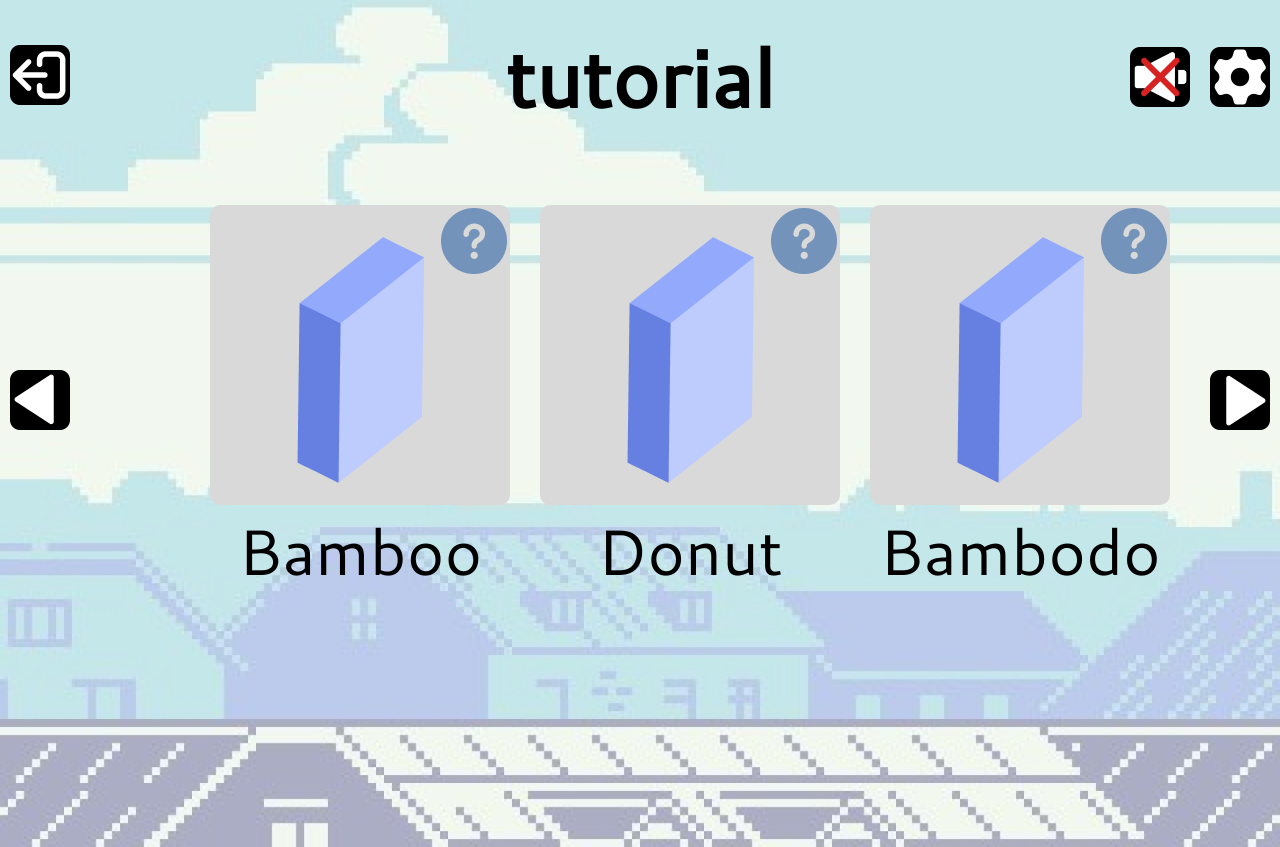
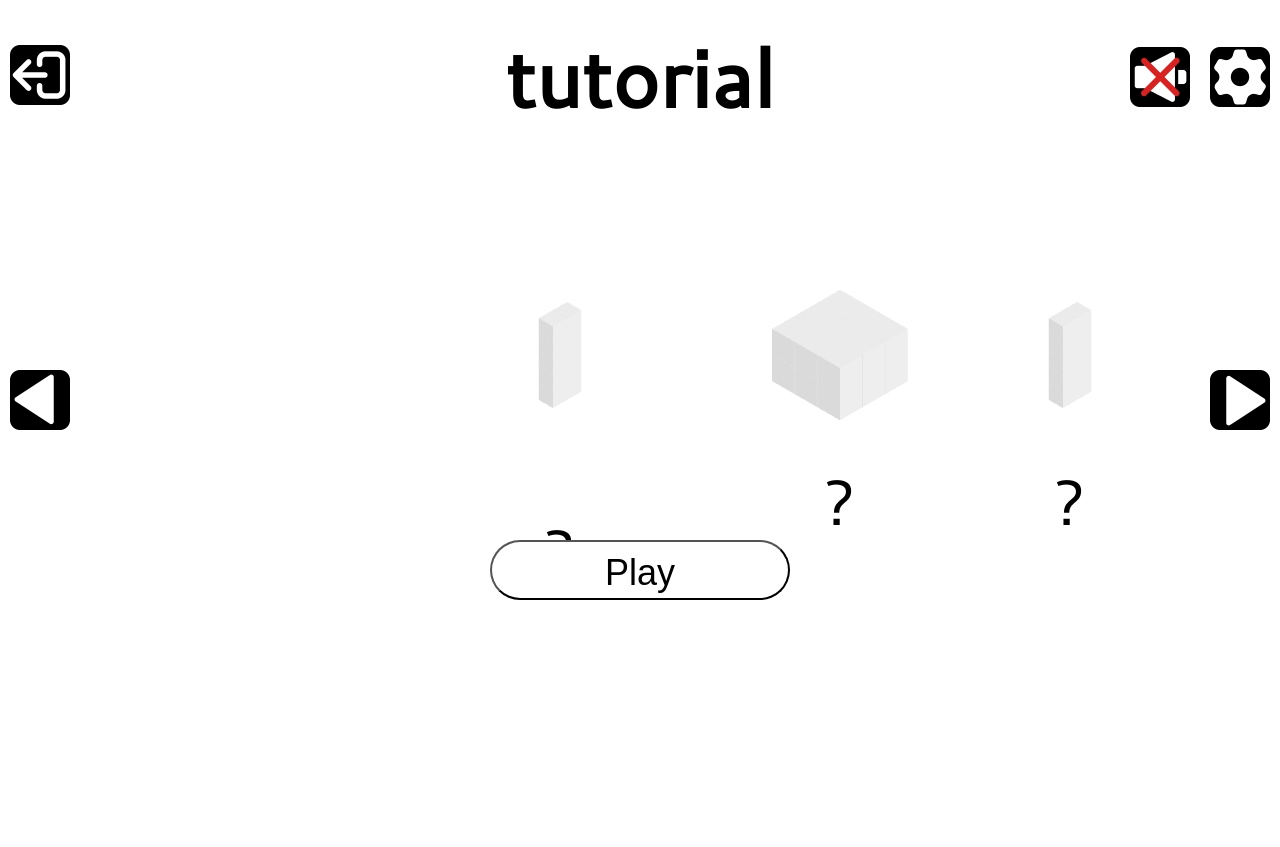
Before and after one commit to suhjuho/nemonemo, a React (Vite) app: page / in a window 1280 px wide. Both pictures are taken after a click on the picture 145 px from the left and 309 px from the top of the page. After the commit the page ends 800 px from the top, so only its background shows below. Built offline with nearby package versions, Linux system fonts and the light colour scheme.

Commit message:
Feat: add puzzle preview in carousel

```diff
--- a/src/components/GameSelectPage/GameSelectPage.jsx
+++ b/src/components/GameSelectPage/GameSelectPage.jsx
@@ -1,3 +1,6 @@
+import { Canvas } from "@react-three/fiber";
+import { OrbitControls, OrthographicCamera } from "@react-three/drei";
+
 import { useState, useEffect } from "react";
 
 import styled from "styled-components";
@@ -9,8 +12,9 @@ import { useAnswerStore } from "../../store/store";
 import usePuzzlesStore from "../../store/puzzle";
 import usePuzzlesIndexStore from "../../store/solve";
 
-import Unsolved from "../../assets/puzzle/unsolved.png";
-import Wallpaper from "../../assets/wallpaper.png";
+import getDefaultPuzzle from "../../utils/getDefaultPuzzle";
+import convertCoordinate from "../../utils/convertCoordinate";
+
 import Back from "../../assets/icon/back.png";
 import Next from "../../assets/icon/next.png";
 
@@ -22,13 +26,6 @@ const Stage = styled.div`
 const Icon = styled.img`
   width: 60px;
   margin: 0px 10px;
-`;
-
-const StageBackgroundImg = styled.img`
-  position: absolute;
-  width: 100vw;
-  z-index: -10;
-  opacity: 40%;
 `;
 
 const Puzzles = styled.div`
@@ -47,13 +44,40 @@ const Puzzle = styled.div`
   width: 300px;
 `;
 
-const PuzzleImg = styled.img`
-  width: 300px;
-  border-radius: 10px;
+const PuzzleLabel = styled.div`
+  font-size: 64px;
 `;
 
-const PuzzleLabel = styled.div`
-  font-size: 64px;
+const PuzzlePreview = styled.div`
+  position: relative;
+  width: 200px;
+  height: 200px;
+  border-radius: 30px;
+  ${({ idx }) =>
+    idx === 0 &&
+    `
+    width: 300px;
+    height: 300px;
+  `}
+`;
+
+const PlayButton = styled.div`
+  position: absolute;
+  bottom: 25vh;
+  width: 100vw;
+  display: flex;
+  justify-content: center;
+
+  .play-button {
+    width: 300px;
+    height: 60px;
+    border-radius: 30px;
+    background-color: #ffffff;
+    text-align: center;
+    line-height: 60px;
+    font-size: 36px;
+    box-shadow: #000000;
+  }
 `;
 
 function GameSelectPage() {
@@ -78,6 +102,7 @@ function GameSelectPage() {
   }, []);
 
   const handleIndexIncrease = () => {
+    console.log(currentIndex, allPuzzles.length);
     if (allPuzzles.length > currentIndex) {
       setCurrentIndex(currentIndex + 1);
     }
@@ -92,32 +117,113 @@ function GameSelectPage() {
   return (
     <Stage>
       <GameStageHeader type="select" difficulty={difficulty} />
-      <StageBackgroundImg src={Wallpaper} alt="wallpaper" />
-
       <Puzzles>
         <Icon src={Back} onClick={handleIndexDecrease} />
         {[-2, -1, 0, 1, 2].map((idx) => {
           const currentPuzzle = puzzles[difficulty][currentIndex + idx];
 
           return currentPuzzle ? (
-            <Puzzle key={currentPuzzle.title}>
-              <PuzzleImg
-                src={Unsolved}
-                alt="UnsolvedPuzzle"
-                onClick={() => {
-                  puzzlesIndex[difficulty] = currentIndex + idx;
-                  setPuzzlesIndex(puzzlesIndex);
-                  navigate(`/puzzles/${difficulty}/${currentIndex + idx}`);
-                }}
-              />
-              <PuzzleLabel>{currentPuzzle.title}</PuzzleLabel>
+            <Puzzle key={currentPuzzle.title + currentPuzzle.size}>
+              <PuzzlePreview idx={idx}>
+                {currentPuzzle.isSolved ? (
+                  <Canvas
+                    style={{
+                      background: currentPuzzle.subColor,
+                      borderRadius: 20,
+                    }}
+                  >
+                    <directionalLight intensity={1} position={[-5, 5, -10]} />
+                    <directionalLight intensity={3} position={[-10, 5, 10]} />
+                    <directionalLight intensity={5} position={[10, 10, 10]} />
+                    <OrthographicCamera
+                      makeDefault
+                      position={[-5, 5, 5]}
+                      fov={100}
+                      near={1}
+                      far={1000}
+                      zoom={Math.floor(50 / Math.max(...currentPuzzle.size))}
+                    />
+                    <OrbitControls
+                      enableZoom={false}
+                      enablePan={false}
+                      enableDamping={false}
+                    />
+                    <group>
+                      {Object.keys(currentPuzzle.answers).map((position) => (
+                        <mesh
+                          key={position}
+                          position={convertCoordinate(
+                            position,
+                            currentPuzzle.size,
+                          )}
+                        >
+                          <boxGeometry args={[2, 2, 2]} />
+                          <meshStandardMaterial
+                            color={currentPuzzle.colors[position]}
+                          />
+                        </mesh>
+                      ))}
+                    </group>
+                  </Canvas>
+                ) : (
+                  <Canvas
+                    style={{
+                      background: currentPuzzle.subColor,
+                      borderRadius: 20,
+                    }}
+                  >
+                    <directionalLight intensity={1} position={[-5, 5, -10]} />
+                    <directionalLight intensity={3} position={[-10, 5, 10]} />
+                    <directionalLight intensity={5} position={[10, 10, 10]} />
+                    <OrthographicCamera
+                      makeDefault
+                      position={[-8, 8, 8]}
+                      fov={100}
+                      near={1}
+                      far={1000}
+                      zoom={Math.floor(50 / Math.max(...currentPuzzle.size))}
+                    />
+                    <OrbitControls
+                      enableZoom={false}
+                      enablePan={false}
+                      enableDamping={false}
+                    />
+                    <group>
+                      {getDefaultPuzzle(currentPuzzle.size).map((position) => (
+                        <mesh key={position} position={position}>
+                          <boxGeometry args={[2, 2, 2]} />
+                          <meshStandardMaterial
+                            color={currentPuzzle.mainColor}
+                          />
+                        </mesh>
+                      ))}
+                    </group>
+                  </Canvas>
+                )}
+              </PuzzlePreview>
+              <PuzzleLabel>
+                {currentPuzzle.isSolved ? currentPuzzle.title : "?"}
+              </PuzzleLabel>
             </Puzzle>
           ) : (
-            <Puzzle />
+            <Puzzle key={currentIndex + idx} />
           );
         })}
         <Icon src={Next} onClick={handleIndexIncrease} />
       </Puzzles>
+      <PlayButton>
+        <button
+          className="play-button"
+          onClick={() => {
+            puzzlesIndex[difficulty] = currentIndex;
+            setPuzzlesIndex(puzzlesIndex);
+
+            navigate(`/puzzles/${difficulty}/${currentIndex}`);
+          }}
+        >
+          Play
+        </button>
+      </PlayButton>
     </Stage>
   );
 }
```
